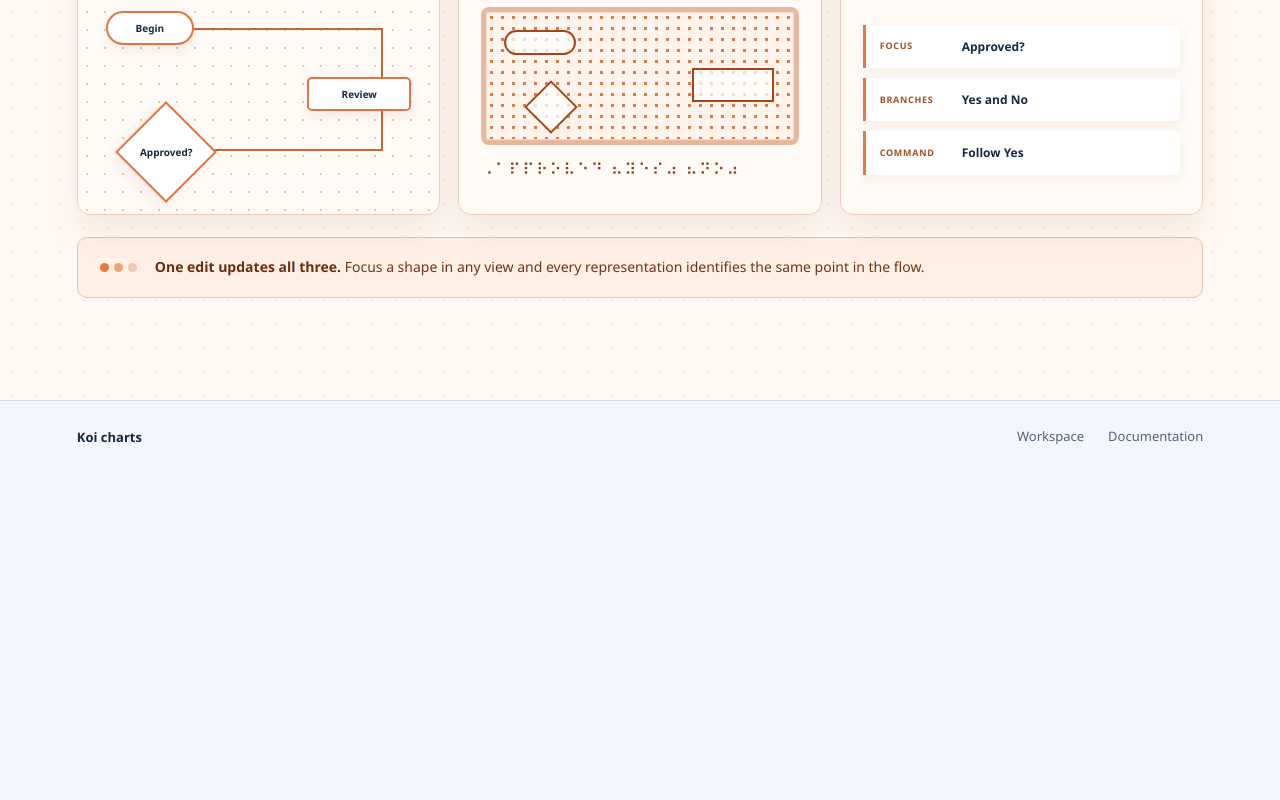
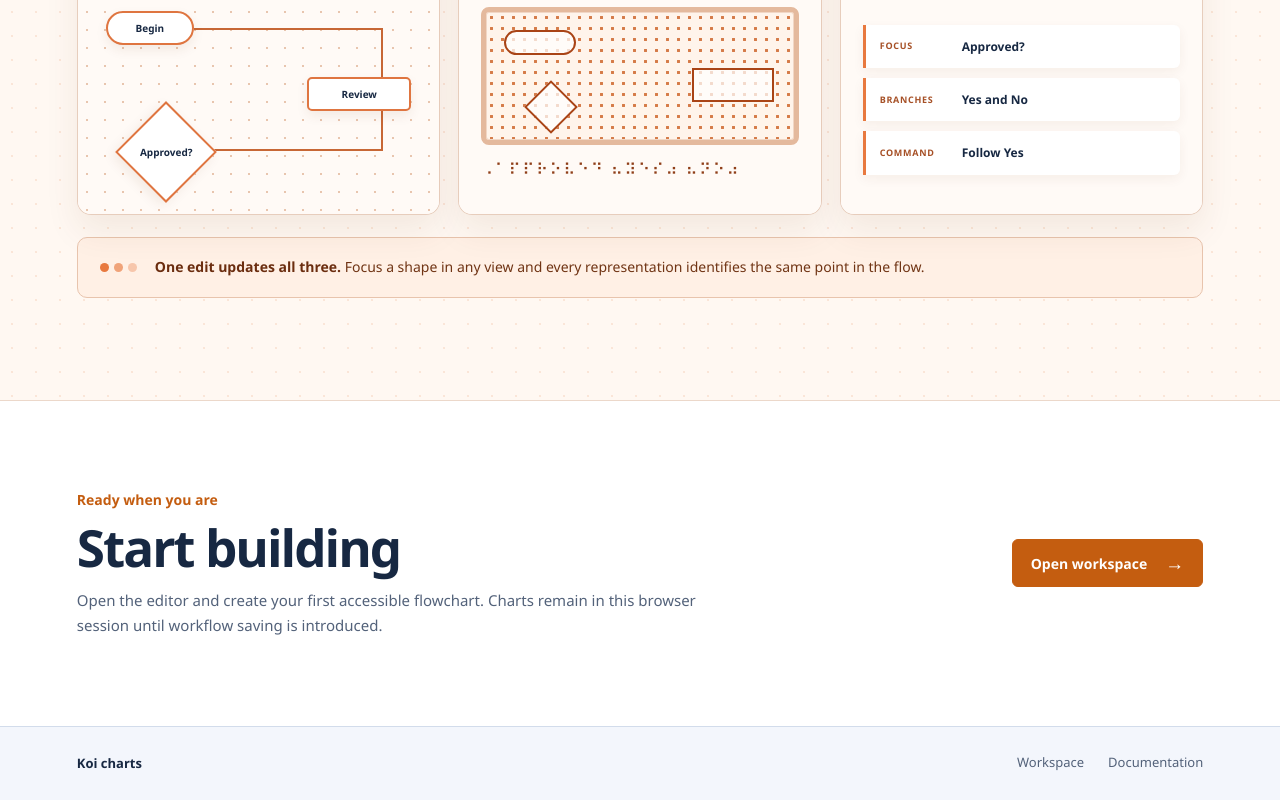
Before and after one commit to Shaurav-Vora/Koi-charts, a Next.js app: page / in a window 1280 px wide. Shown: the part 2021-2821 px from the top of the page. Before the commit the page ends 2495 px from the top, so only its background shows below. Built offline with nearby package versions, Linux system fonts and the light colour scheme.

Commit message:
feat: complete homepage experience

```diff
--- a/src/app/globals.css
+++ b/src/app/globals.css
@@ -843,6 +843,35 @@ main.home-page { max-width: none; padding: 0; overflow: hidden; background: #f3f
 .home-view-closing i:nth-child(2) { opacity: .65; }
 .home-view-closing i:nth-child(3) { opacity: .35; }
 .home-view-closing strong { color: #6b2d0f; }
+.home-closing-action {
+  max-width: 1440px;
+  display: flex;
+  align-items: center;
+  justify-content: space-between;
+  gap: 48px;
+  margin: 0 auto;
+  padding: clamp(58px, 7vw, 88px) clamp(28px, 6vw, 88px);
+  border-top: 1px solid #ecd8ca;
+  background: #fff;
+}
+.home-closing-action > div { max-width: 720px; }
+.home-closing-action .home-kicker { margin-bottom: 9px; }
+.home-closing-action h2 { color: #172842; font-size: clamp(34px, 4vw, 52px); line-height: 1.05; letter-spacing: -2px; }
+.home-closing-action p:last-child { max-width: 660px; margin-top: 14px; color: var(--muted); font-size: 15px; line-height: 1.65; }
+.home-closing-action > a {
+  flex: 0 0 auto;
+  min-height: 48px;
+  display: inline-flex;
+  align-items: center;
+  gap: 18px;
+  padding: 12px 18px;
+  border-radius: 6px;
+  font-size: 14px;
+  font-weight: 700;
+  text-decoration: none;
+}
+.home-closing-action > a span { font-size: 19px; line-height: 1; }
+.home-page a:focus-visible, .home-footer a:focus-visible { outline-color: #c95117; outline-offset: 4px; }
 .home-footer {
   max-width: 1440px;
   display: flex;
@@ -878,25 +907,38 @@ main.home-page { max-width: none; padding: 0; overflow: hidden; background: #f3f
   .home-view-card:last-child { grid-column: auto; display: block; }
   .home-view-card:last-child .home-card-preview { border-top: 1px solid #efd9ca; border-left: 0; }
   .home-view-card-copy { min-height: auto; }
+  .home-closing-action { align-items: flex-start; flex-direction: column; gap: 26px; }
 }
 @media (max-width: 560px) {
   .home-hero { padding: 44px 18px 54px; }
   .home-hero h1 { font-size: 46px; letter-spacing: -2.2px; }
-  .home-hero-visual { min-height: 430px; border-radius: 14px; }
-  .home-flow-node { width: 156px; height: 68px; }
-  .home-flow-start { top: 38px; left: 20px; }
-  .home-flow-process { top: 156px; left: 45%; }
-  .home-flow-decision { top: 272px; left: 36px; width: 118px; height: 118px; }
+  .home-hero-visual { min-height: 480px; border-radius: 14px; }
+  .home-flow-node { width: 150px; height: 68px; }
+  .home-flow-start { top: 38px; left: 18px; }
+  .home-flow-process { top: 156px; left: 50%; }
+  .home-flow-decision { top: 272px; left: 30px; width: 108px; height: 108px; }
   .home-flow-line.line-one { top: 106px; left: 98px; width: 0; height: 50px; border-width: 0 0 0 2px; }
   .home-flow-line.line-one::after { right: auto; bottom: -14px; left: -7px; }
   .home-flow-line.line-two { top: 224px; left: 95px; width: 0; height: 48px; border-width: 0 0 0 2px; }
   .home-flow-line.line-two::after { bottom: -14px; left: -7px; }
-  .home-tactile-window { top: 35px; right: 18px; width: 136px; }
+  .home-tactile-window { top: 35px; right: 18px; width: 118px; }
   .home-tactile-pins { height: 86px; background-size: 10px 10px; }
-  .home-spoken-cue { right: 18px; bottom: 30px; min-width: 174px; }
+  .home-spoken-cue { right: 18px; bottom: 26px; min-width: 154px; }
   .home-view-band { padding: 62px 18px; }
   .home-process { gap: 40px; padding: 62px 18px; }
   .home-view-grid { margin-top: 38px; }
   .home-view-closing { align-items: flex-start; }
+  .home-closing-action { padding: 48px 18px; }
+  .home-closing-action > a { width: 100%; justify-content: space-between; }
   .home-footer { padding-inline: 18px; }
 }
+@media (max-width: 380px) {
+  .home-hero h1 { font-size: 41px; letter-spacing: -1.9px; }
+  .home-actions { align-items: stretch; flex-direction: column; }
+  .home-actions a { justify-content: center; width: 100%; }
+  .home-process-steps li { gap: 16px; }
+  .home-view-heading h2 { font-size: 36px; letter-spacing: -1.7px; }
+  .home-view-card-copy, .home-spoken-preview, .home-tactile-preview { padding-inline: 18px; }
+  .home-view-closing { gap: 12px; padding-inline: 16px; }
+  .home-footer { align-items: flex-start; flex-direction: column; }
+}
--- a/src/app/page.tsx
+++ b/src/app/page.tsx
@@ -103,6 +103,17 @@ export default function Home() {
             <p><strong>One edit updates all three.</strong> Focus a shape in any view and every representation identifies the same point in the flow.</p>
           </div>
         </section>
+
+        <section className="home-closing-action" aria-labelledby="home-closing-title">
+          <div>
+            <p className="home-kicker">Ready when you are</p>
+            <h2 id="home-closing-title">Start building</h2>
+            <p>Open the editor and create your first accessible flowchart. Charts remain in this browser session until workflow saving is introduced.</p>
+          </div>
+          <Link className="home-primary-action" href="/workspace">
+            Open workspace <span aria-hidden="true">→</span>
+          </Link>
+        </section>
       </main>
 
       <footer className="home-footer">
```
Also changed, not shown: 2 other files (tests, documents, lock files or other folders).
